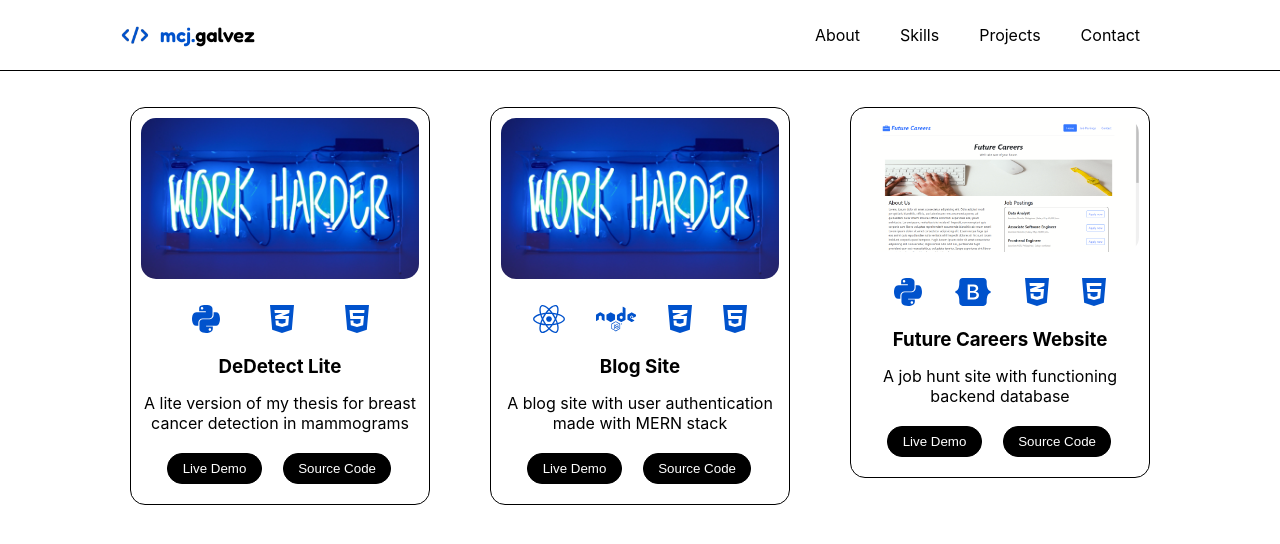
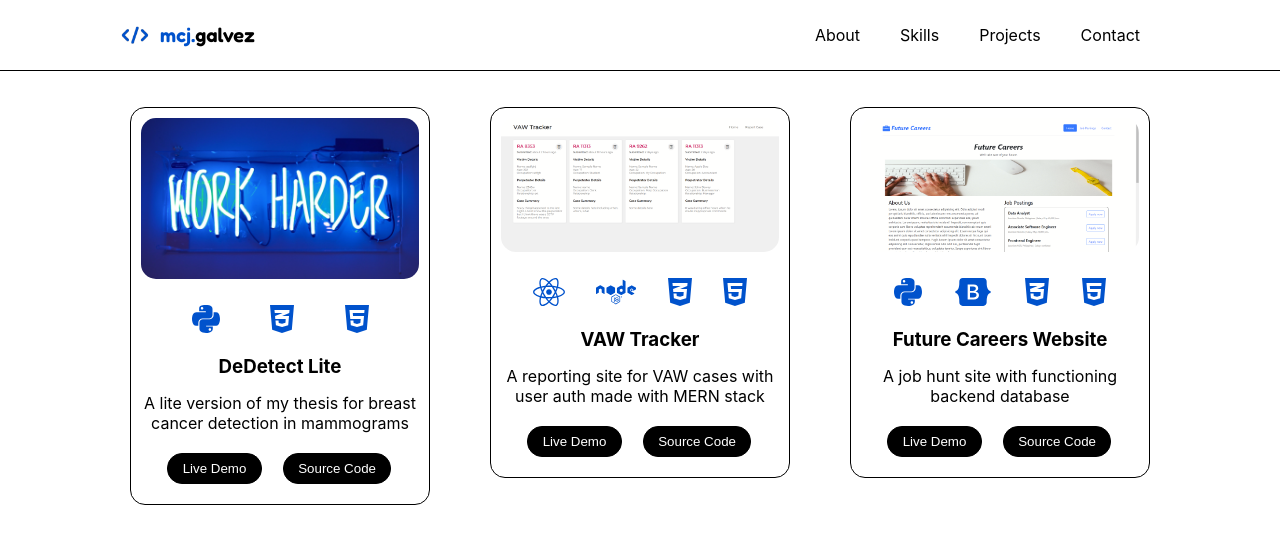
Before and after one commit to galvez-mcj/react-portfolio, a React (Vite) app: page /projects in a window 1280 px wide. Shown: the top 544 px of the page. Built offline with nearby package versions, Linux system fonts and the light colour scheme.

Commit message:
added the vaw tracker project

```diff
--- a/src/components/Projects.jsx
+++ b/src/components/Projects.jsx
@@ -1,6 +1,7 @@
 import "./Projects.css"
 import projImg from "../assets/project-img.jpg"
 import futureImg from "../assets/future-careers.png"
+import trackerImg from "../assets/vaw-tracker.png"
 
 import { FontAwesomeIcon } from '@fortawesome/react-fontawesome'
 import {
@@ -42,26 +43,26 @@ const Projects = () => {
                     </div>
                 </div>
                 <div className="projects-card">
-                    <img className="project-img" src={projImg} alt="" />
+                    <img className="project-img" src={trackerImg} alt="" />
                     <div className="technology-stack">
                         <div><FontAwesomeIcon icon={faReact} color="#0052cc" size="2x"/></div>
                         <div><FontAwesomeIcon icon={faNode} color="#0052cc" size="2x"/></div>
                         <div><FontAwesomeIcon icon={faCss3Alt} color="#0052cc" size="2x"/></div>
                         <div><FontAwesomeIcon icon={faHtml5} color="#0052cc" size="2x"/></div>
                     </div>
-                    <h3>Blog Site</h3>
-                    <p>A blog site with user authentication made with MERN stack</p>
+                    <h3>VAW Tracker</h3>
+                    <p>A reporting site for VAW cases with user auth made with MERN stack</p>
                     <div className="project-location">
                         <a
                             target="_blank"
                             rel="noreferrer"
-                            href="https://future-careers.onrender.com/">
+                            href="https://vaw-tracker.netlify.app/">
                             <button>Live Demo</button>
                         </a>
                         <a
                             target="_blank"
                             rel="noreferrer"
-                            href="https://github.com/galvez-mcj/careers-website">
+                            href="https://github.com/galvez-mcj/mern-case-report">
                             <button>Source Code</button>
                         </a>
                     </div>
```
Also changed, not shown: src/assets/vaw-tracker.png (added).
